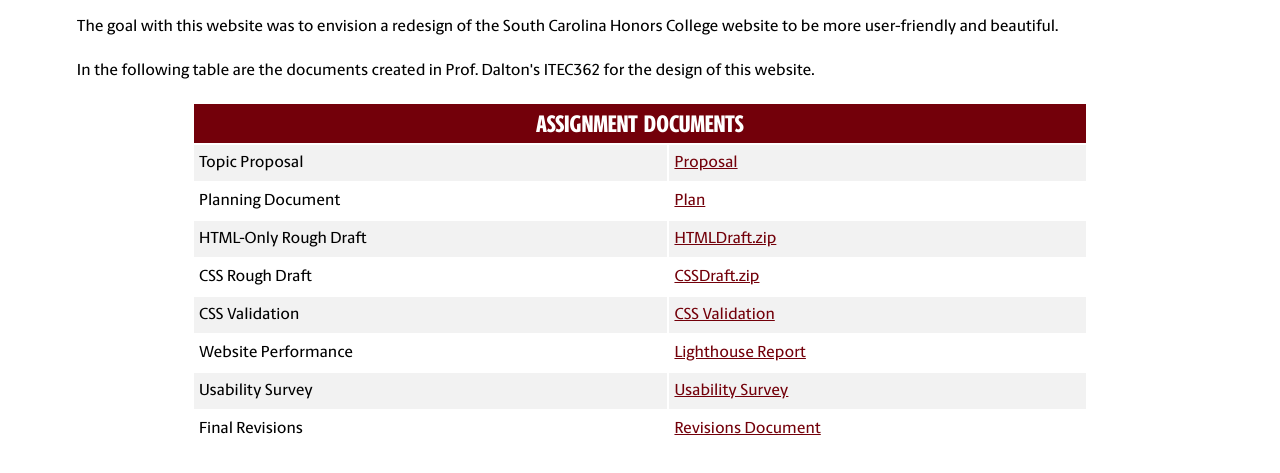
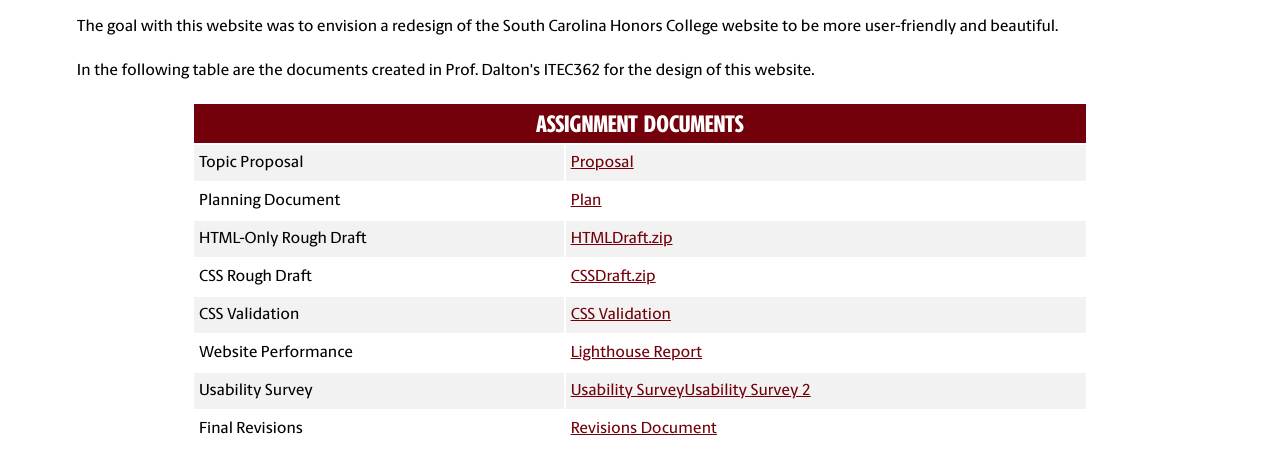
Before and after one commit to hanaEdonnelly/ITEC362, a plain HTML site: page project.html in a window 1280 px wide. Shown: the part 344-817 px from the top of the page. Drawn offline with Linux system fonts and the light colour scheme.

Commit message:
Add files via upload

```diff
--- a/project.html
+++ b/project.html
@@ -122,7 +122,7 @@
                 </tr>
                 <tr>
                     <td>Usability Survey</td>
-                    <td><a href="/files/survey.pdf">Usability Survey</a><a href="/files/survey2.pdf"</td>
+                    <td><a href="/files/survey.pdf">Usability Survey</a><a href="/files/survey2.pdf">Usability Survey 2</a></td>
                 </tr>
                 <tr>
                     <td>Final Revisions</td>
```
